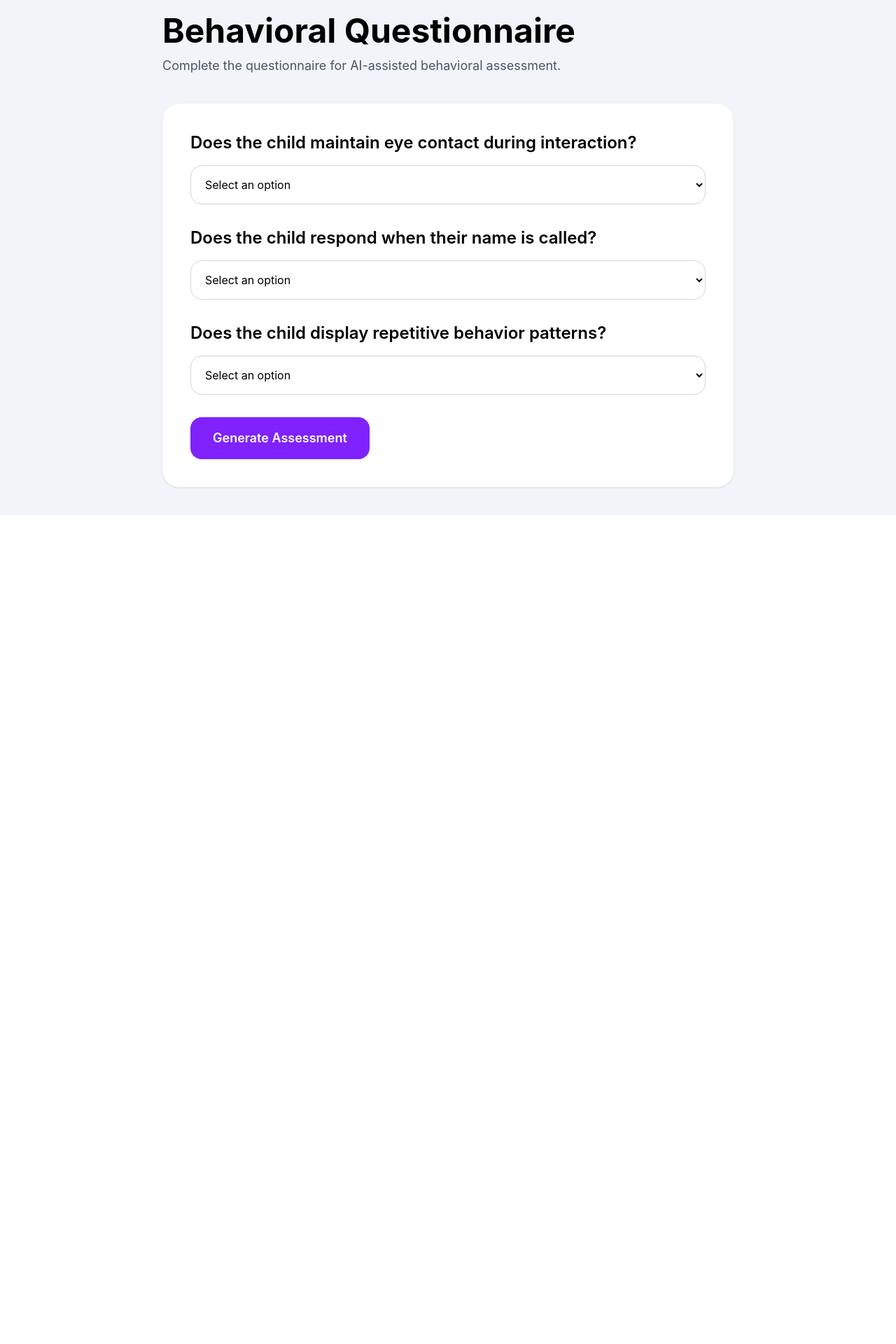
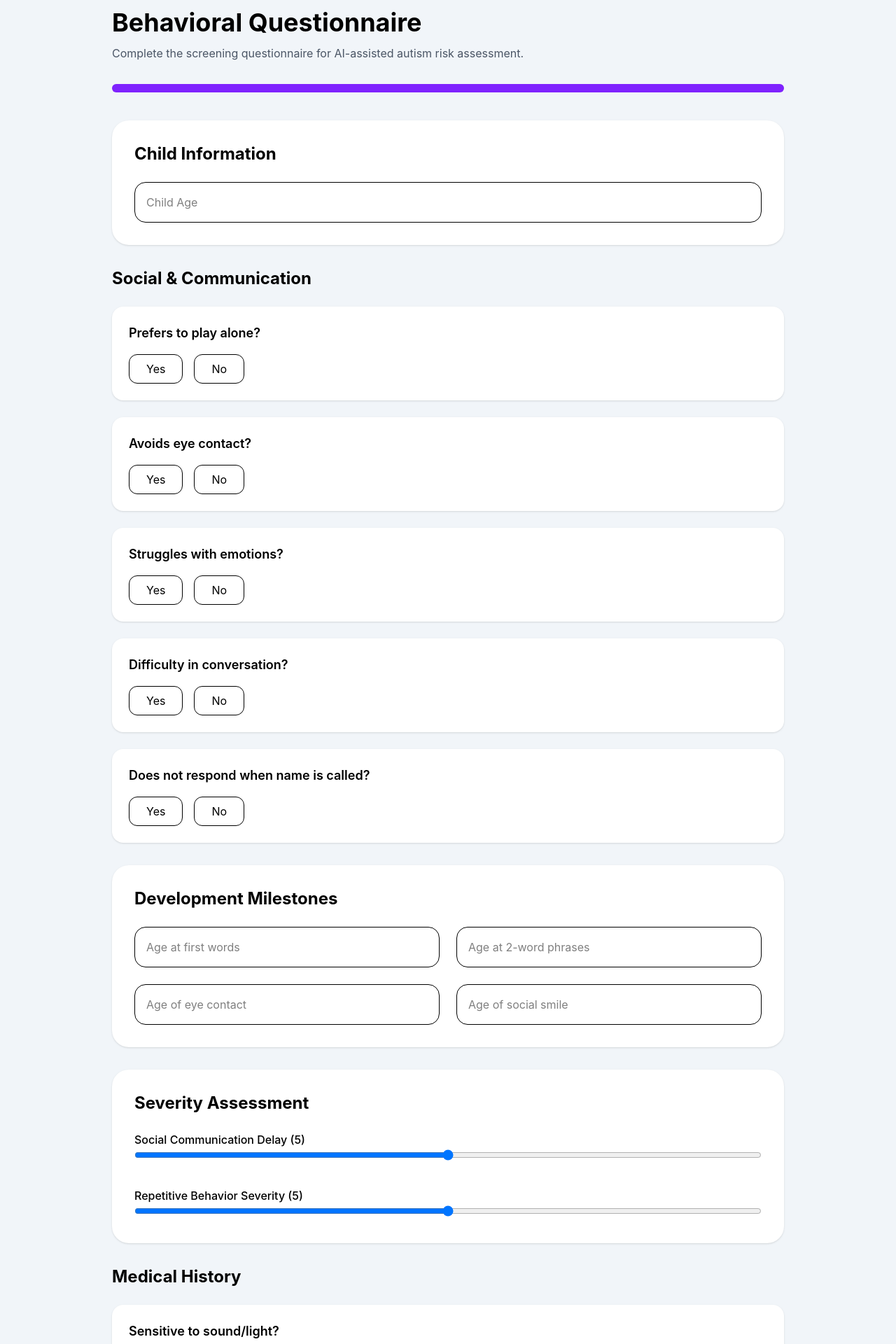
Before and after one commit to ishitasampat/mindbloom-frontend, a React (Vite) app: page /questionnaire in a window 1280 px wide. Shown: the part 100-2020 px from the top of the page at 70% size. Before the commit the page ends 836 px from the top, so only its background shows below. Built offline with nearby package versions, Linux system fonts and the light colour scheme.

Commit message:
Redesigned questionnaire page

```diff
--- a/src/pages/Questionnaire.jsx
+++ b/src/pages/Questionnaire.jsx
@@ -1,76 +1,268 @@
+import { useState } from "react";
 import Navbar from "../components/Navbar";
 
 export default function Questionnaire() {
+  const [formData, setFormData] = useState({
+    age: "",
+
+    playAlone: "",
+    eyeContact: "",
+    emotions: "",
+    conversation: "",
+    respondName: "",
+
+    firstWords: "",
+    twoWordPhrases: "",
+    eyeContactAge: "",
+    socialSmileAge: "",
+
+    socialDelay: 5,
+    repetitiveSeverity: 5,
+
+    sensitive: "",
+    familyHistory: "",
+    jaundice: "",
+  });
+
+  const handleChange = (field, value) => {
+    setFormData({
+      ...formData,
+      [field]: value,
+    });
+  };
+
+  const handleSubmit = () => {
+    console.log(formData);
+    alert("Assessment generation coming soon!");
+  };
+
+  const YesNoQuestion = ({ label, field }) => (
+    <div className="bg-white p-6 rounded-2xl shadow-sm">
+      <h3 className="font-semibold text-lg mb-4">{label}</h3>
+
+      <div className="flex gap-4">
+        <button
+          onClick={() => handleChange(field, "yes")}
+          className={`px-6 py-2 rounded-xl border ${
+            formData[field] === "yes"
+              ? "bg-violet-600 text-white"
+              : "bg-white"
+          }`}
+        >
+          Yes
+        </button>
+
+        <button
+          onClick={() => handleChange(field, "no")}
+          className={`px-6 py-2 rounded-xl border ${
+            formData[field] === "no"
+              ? "bg-violet-600 text-white"
+              : "bg-white"
+          }`}
+        >
+          No
+        </button>
+      </div>
+    </div>
+  );
+
   return (
     <div className="min-h-screen bg-slate-100">
 
       <Navbar />
 
-      <div className="max-w-4xl mx-auto p-10">
+      <div className="max-w-5xl mx-auto p-8">
 
-        <h1 className="text-5xl font-bold mb-3">
+        <h1 className="text-4xl font-bold mb-3">
           Behavioral Questionnaire
         </h1>
 
-        <p className="text-gray-600 text-lg mb-10">
-          Complete the questionnaire for AI-assisted behavioral assessment.
+        <p className="text-gray-600 mb-8">
+          Complete the screening questionnaire for AI-assisted autism risk assessment.
         </p>
 
-        <div className="bg-white rounded-3xl shadow-sm p-10">
+        {/* Progress */}
+        <div className="bg-gray-200 rounded-full h-3 mb-10">
+          <div className="bg-violet-600 h-3 rounded-full w-full"></div>
+        </div>
+
+        {/* Child Information */}
+        <div className="bg-white rounded-3xl shadow-sm p-8 mb-8">
+
+          <h2 className="text-2xl font-bold mb-6">
+            Child Information
+          </h2>
+
+          <input
+            type="number"
+            placeholder="Child Age"
+            value={formData.age}
+            onChange={(e) =>
+              handleChange("age", e.target.value)
+            }
+            className="w-full p-4 border rounded-2xl"
+          />
+        </div>
+
+        {/* Social Communication */}
+        <div className="space-y-6 mb-8">
+
+          <h2 className="text-2xl font-bold">
+            Social & Communication
+          </h2>
+
+          <YesNoQuestion
+            label="Prefers to play alone?"
+            field="playAlone"
+          />
+
+          <YesNoQuestion
+            label="Avoids eye contact?"
+            field="eyeContact"
+          />
+
+          <YesNoQuestion
+            label="Struggles with emotions?"
+            field="emotions"
+          />
+
+          <YesNoQuestion
+            label="Difficulty in conversation?"
+            field="conversation"
+          />
+
+          <YesNoQuestion
+            label="Does not respond when name is called?"
+            field="respondName"
+          />
+        </div>
+
+        {/* Development */}
+        <div className="bg-white rounded-3xl shadow-sm p-8 mb-8">
+
+          <h2 className="text-2xl font-bold mb-6">
+            Development Milestones
+          </h2>
+
+          <div className="grid md:grid-cols-2 gap-6">
+
+            <input
+              type="number"
+              placeholder="Age at first words"
+              className="p-4 border rounded-2xl"
+              onChange={(e) =>
+                handleChange("firstWords", e.target.value)
+              }
+            />
+
+            <input
+              type="number"
+              placeholder="Age at 2-word phrases"
+              className="p-4 border rounded-2xl"
+              onChange={(e) =>
+                handleChange("twoWordPhrases", e.target.value)
+              }
+            />
+
+            <input
+              type="number"
+              placeholder="Age of eye contact"
+              className="p-4 border rounded-2xl"
+              onChange={(e) =>
+                handleChange("eyeContactAge", e.target.value)
+              }
+            />
+
+            <input
+              type="number"
+              placeholder="Age of social smile"
+              className="p-4 border rounded-2xl"
+              onChange={(e) =>
+                handleChange("socialSmileAge", e.target.value)
+              }
+            />
+
+          </div>
+        </div>
+
+        {/* Severity */}
+        <div className="bg-white rounded-3xl shadow-sm p-8 mb-8">
+
+          <h2 className="text-2xl font-bold mb-6">
+            Severity Assessment
+          </h2>
 
           <div className="mb-8">
 
-            <label className="block text-2xl font-semibold mb-4">
-              Does the child maintain eye contact during interaction?
+            <label className="font-medium">
+              Social Communication Delay ({formData.socialDelay})
             </label>
 
-            <select className="w-full p-4 rounded-2xl border border-gray-300">
-              <option>Select an option</option>
-              <option>Always</option>
-              <option>Sometimes</option>
-              <option>Rarely</option>
-              <option>Never</option>
-            </select>
-
+            <input
+              type="range"
+              min="0"
+              max="10"
+              value={formData.socialDelay}
+              onChange={(e) =>
+                handleChange("socialDelay", e.target.value)
+              }
+              className="w-full"
+            />
           </div>
 
-          <div className="mb-8">
+          <div>
 
-            <label className="block text-2xl font-semibold mb-4">
-              Does the child respond when their name is called?
+            <label className="font-medium">
+              Repetitive Behavior Severity ({formData.repetitiveSeverity})
             </label>
 
-            <select className="w-full p-4 rounded-2xl border border-gray-300">
-              <option>Select an option</option>
-              <option>Always</option>
-              <option>Sometimes</option>
-              <option>Rarely</option>
-              <option>Never</option>
-            </select>
-
+            <input
+              type="range"
+              min="0"
+              max="10"
+              value={formData.repetitiveSeverity}
+              onChange={(e) =>
+                handleChange(
+                  "repetitiveSeverity",
+                  e.target.value
+                )
+              }
+              className="w-full"
+            />
           </div>
 
-          <div className="mb-8">
+        </div>
 
-            <label className="block text-2xl font-semibold mb-4">
-              Does the child display repetitive behavior patterns?
-            </label>
+        {/* Medical */}
+        <div className="space-y-6 mb-10">
 
-            <select className="w-full p-4 rounded-2xl border border-gray-300">
-              <option>Select an option</option>
-              <option>Frequently</option>
-              <option>Sometimes</option>
-              <option>Rarely</option>
-              <option>Never</option>
-            </select>
+          <h2 className="text-2xl font-bold">
+            Medical History
+          </h2>
 
-          </div>
+          <YesNoQuestion
+            label="Sensitive to sound/light?"
+            field="sensitive"
+          />
 
-          <button className="bg-violet-600 text-white px-8 py-4 rounded-2xl text-lg font-semibold">
-            Generate Assessment
-          </button>
+          <YesNoQuestion
+            label="Family history of autism?"
+            field="familyHistory"
+          />
+
+          <YesNoQuestion
+            label="Jaundice at birth?"
+            field="jaundice"
+          />
 
         </div>
+
+        <button
+          onClick={handleSubmit}
+          className="w-full bg-violet-600 text-white py-4 rounded-2xl text-lg font-semibold hover:bg-violet-700 transition"
+        >
+          Generate Assessment
+        </button>
 
       </div>
 
```
